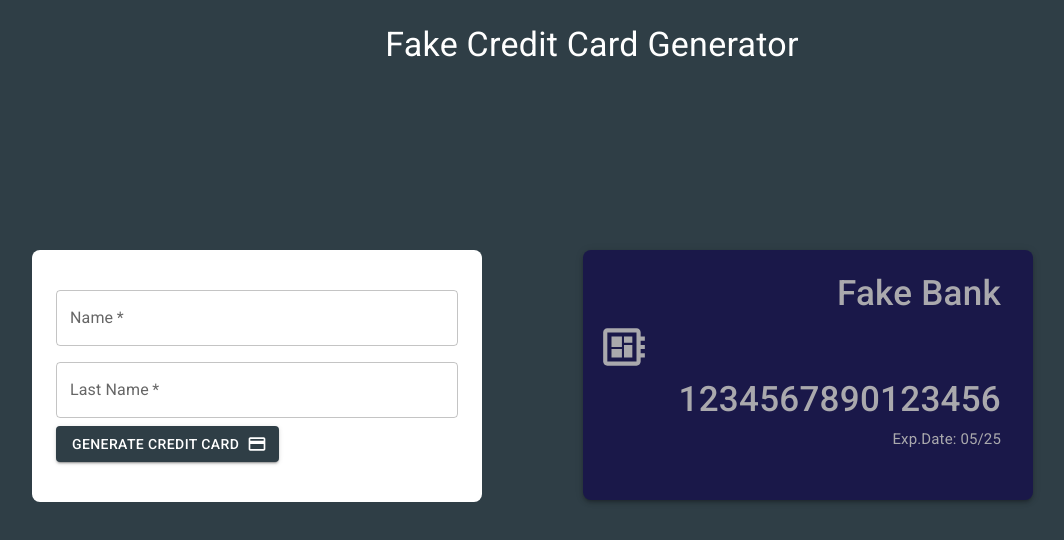
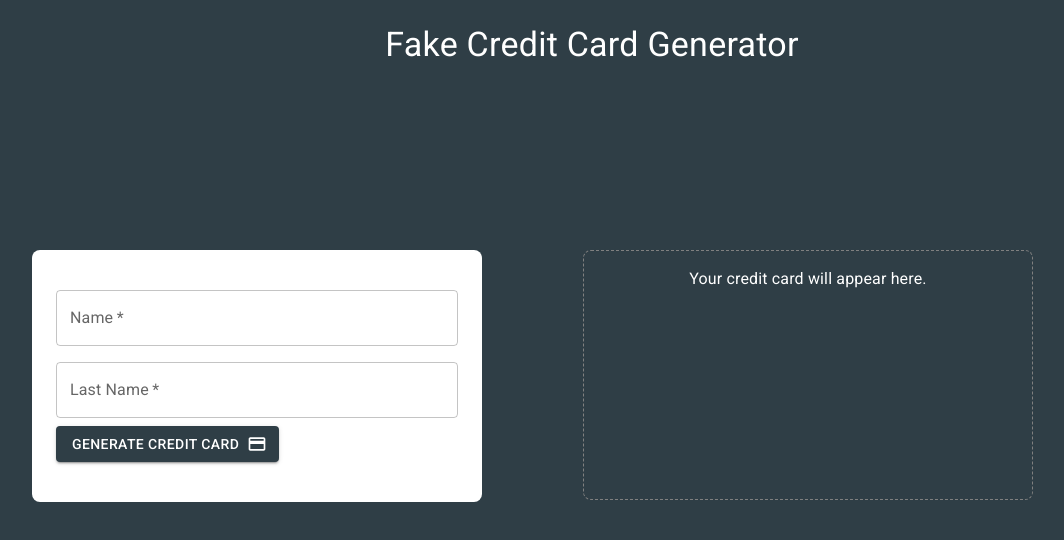
Before and after one commit to ernestocisnero/fake-creditCard-generator, a React (Vite) app: page / in a window 1280 px wide. Shown: the top 540 px of the page, without its empty margins (48-1112 px from the left). Built offline with nearby package versions, Linux system fonts and the light colour scheme.

Commit message:
cvv generator added, exp date added

```diff
--- a/src/App.tsx
+++ b/src/App.tsx
@@ -1,16 +1,12 @@
 import { Box, Grid, Typography } from "@mui/material";
-import { useEffect } from "react";
+import { useEffect, useContext } from 'react';
 import "./App.css";
 import { CardData, CardNotGenerated } from "./components";
-import { LuhnAlgorithm } from "./helpers";
 import { CardGenerated } from './components/CardGenerated';
+import { UserContext } from './context';
 
 function App() {
-  const cardNumberExample: number = 1234567890123456;
-
-  useEffect(() => {
-    LuhnAlgorithm(cardNumberExample);
-  }, [cardNumberExample]);
+  const { userData } = useContext(UserContext);
 
   return (
     <Box
@@ -50,8 +46,11 @@ function App() {
             alignContent: "center",
           }}
         >
-          {/* <CardNotGenerated /> */}
-          <CardGenerated />
+          {
+            (userData.name && userData.lastName) ? <CardGenerated /> : <CardNotGenerated />
+          }
+
+
         </Grid>
       </Grid>
     </Box>
--- a/src/components/CardGenerated.tsx
+++ b/src/components/CardGenerated.tsx
@@ -3,6 +3,7 @@ import DeveloperBoardIcon from "@mui/icons-material/DeveloperBoard";
 import { useContext } from 'react';
 import { UserContext } from "../context";
 import { unstable_renderSubtreeIntoContainer } from "react-dom";
+import { GenerateCVV } from "../helpers";
 
 export const CardGenerated = () => {
 
@@ -53,7 +54,10 @@ export const CardGenerated = () => {
 
             <Grid item container justifyContent="flex-end">
                 <Typography sx={{ color: "#aaa9ad", fontSize: "15px", pr: 2 }}>
-                    Exp.Date: 05/25
+                    Exp.Date: { new Date().getMonth() }/{ new Date().getFullYear() + 5 }
+                </Typography>
+                <Typography sx={{ color: "#aaa9ad", fontSize: "15px", pr: 2 }}>
+                    CVV: { GenerateCVV() }
                 </Typography>
             </Grid>
 
--- /dev/null
+++ b/src/helpers/CVV.ts
@@ -0,0 +1,8 @@
+export const GenerateCVV = ():string=>{
+
+    const D1 = Math.floor(Math.random() * (9 - 0) + 0).toString();
+    const D2 = Math.floor(Math.random() * (9 - 0) + 0).toString();
+    const D3 = Math.floor(Math.random() * (9 - 0) + 0).toString();
+    const cvv = D1+D2+D3;
+    return cvv;
+}
--- a/src/helpers/index.ts
+++ b/src/helpers/index.ts
@@ -1 +1,2 @@
 export * from './LuhnAlgorithm';
+export * from './CVV';
```
